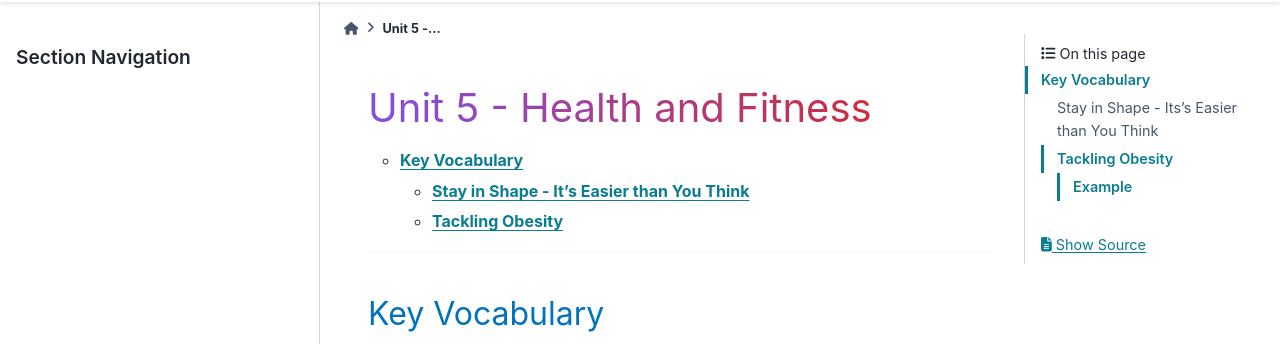
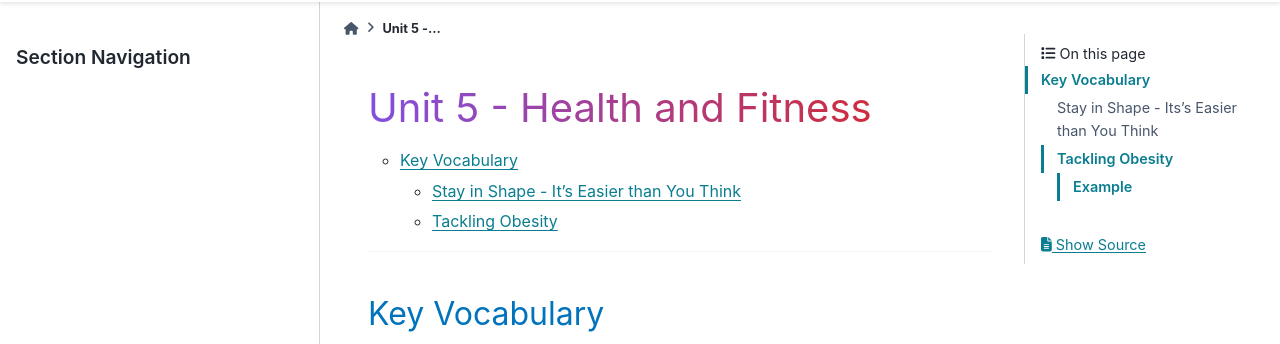
Before and after one commit to vpa24/ESL-47---Intermediate-Low-Integrated-Reading-Writing, a Sphinx documentation site: the page built from docs/source/unit5.md, in a window 1280 px wide. Shown: the part 126-470 px from the top of the page. Built offline with Sphinx 7.4.7 and the PyData theme 0.15.4, drawn with Linux system fonts in a browser that asks for light colours.

Commit message:
delete fw bold for links

```diff
--- a/docs/source/_static/css/custom.css
+++ b/docs/source/_static/css/custom.css
@@ -94,9 +94,6 @@ h1 {
   display: none;
 }
 
-ul.simple li a {
-  font-weight: bold;
-}
 @media (prefers-color-scheme: dark) {
   .info {
     background-color: #ae5365;
```
